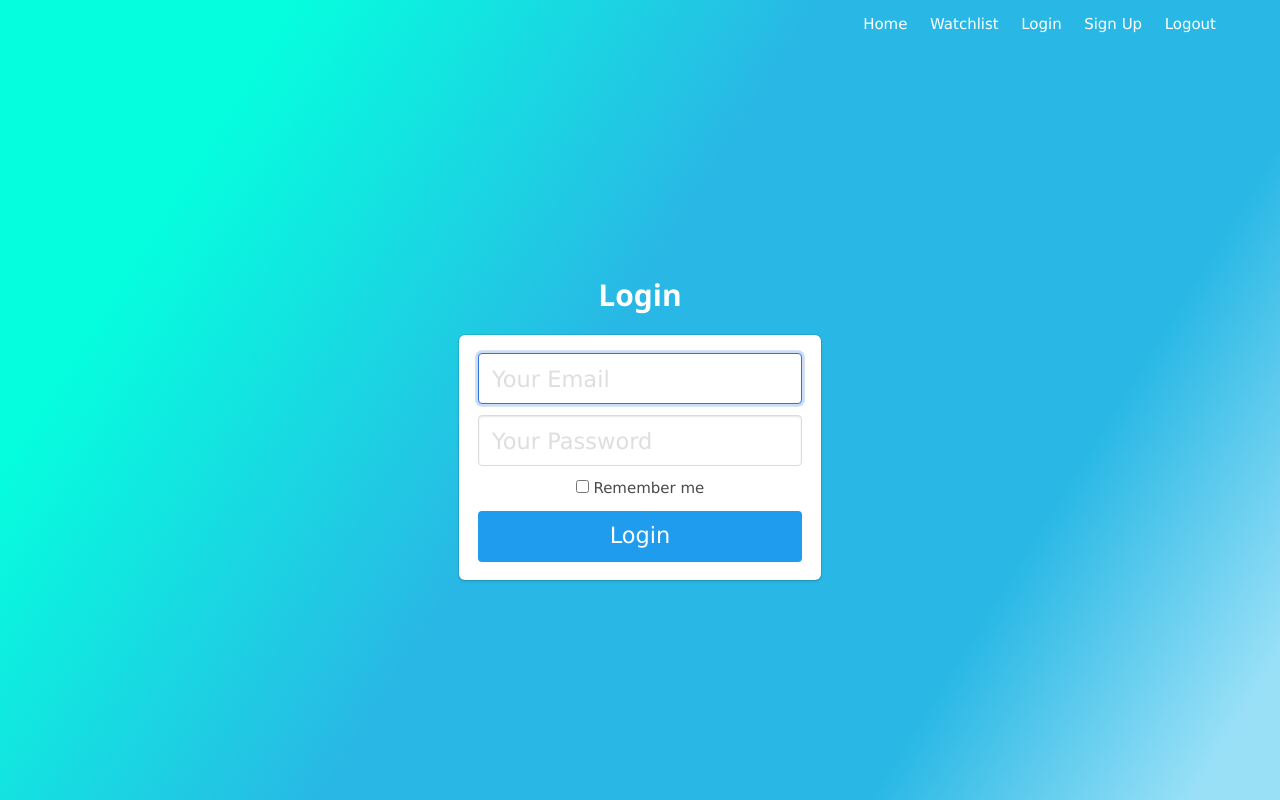
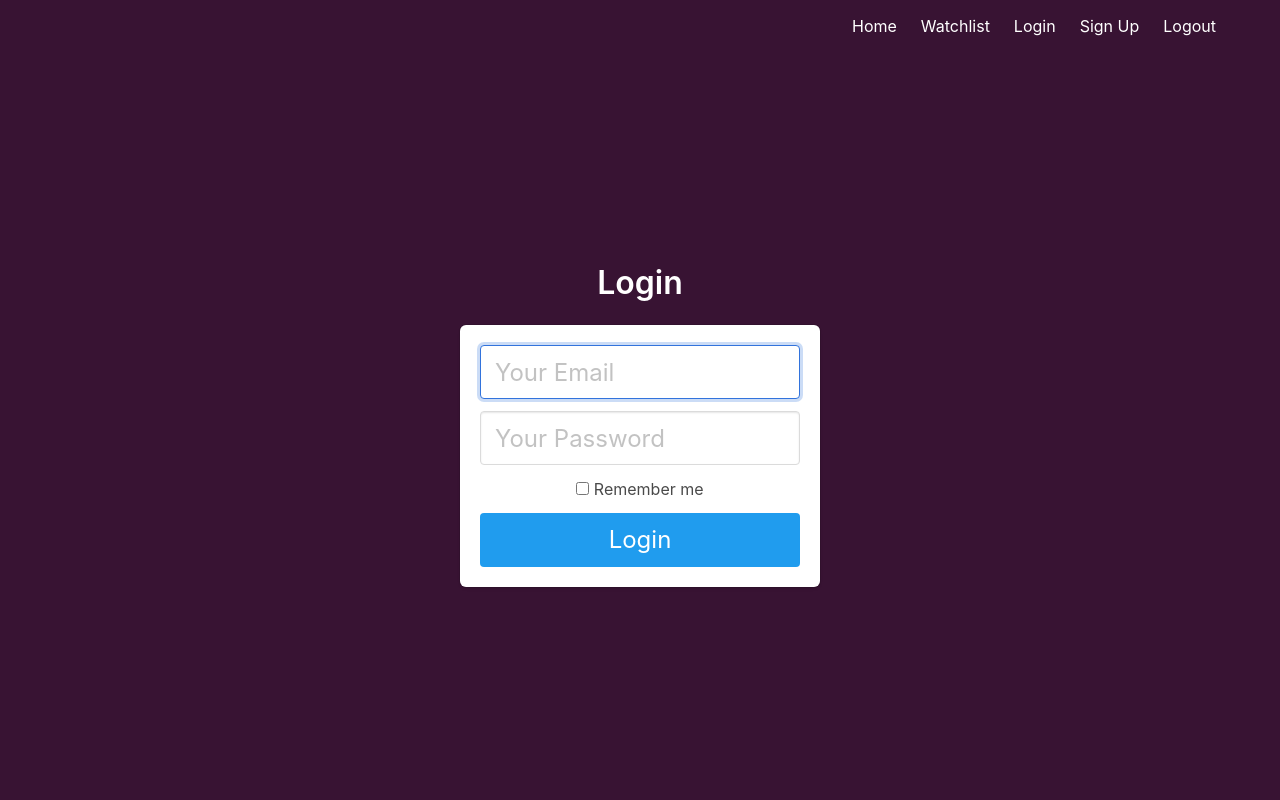
Before and after one commit to adithbharadwaj/Streamsearch, a Flask app: page / in a window 1280 px wide. Run offline with Flask 3, Linux system fonts and the light colour scheme.

Commit message:
Added new svgs

```diff
--- a/templates/base.html
+++ b/templates/base.html
@@ -5,17 +5,12 @@
     <meta charset="utf-8">
     <meta http-equiv="X-UA-Compatible" content="IE=edge">
     <meta name="viewport" content="width=device-width, initial-scale=1">
-    <title>Universal movie search</title>
+    <title>Stream Search</title>
     <link rel="stylesheet" href="https://cdnjs.cloudflare.com/ajax/libs/bulma/0.7.2/css/bulma.min.css" />
-    <link href="https://fonts.googleapis.com/css?family=K2D" rel="stylesheet">
-    <link rel="stylesheet" href="https://www.w3schools.com/w3css/4/w3.css">
-    <link rel="stylesheet" href="https://fonts.googleapis.com/css?family=Lato">
-    <link rel="stylesheet" href="https://cdnjs.cloudflare.com/ajax/libs/font-awesome/4.7.0/css/font-awesome.min.css">
 </head>
 
 <body>
-    <section class="hero is-primary is-fullheight" style="background: -webkit-linear-gradient(top left, rgba(5,255,222,1) 0%, rgba(5,255,222,1) 16%, rgba(41,184,229,1) 46%, rgba(41,184,229,1) 77%, rgba(153,224,247,1) 95%, rgba(153,224,247,1) 100%);">
-
+    <section class="hero is-primary is-fullheight" style="background: #381333;">
         <div class="hero-head">
             <nav class="navbar">
                 <div class="container">
@@ -41,11 +36,10 @@
                 </div>
             </nav>
         </div>
-
         <div class="hero-body">
             <div class="container has-text-centered">
-               {% block content %}
-               {% endblock %}
+                {% block content %}
+                {% endblock %}
             </div>
         </div>
     </section>
```
Also changed, not shown: templates/base2.html (+3 -5 lines), templates/main.html (+22 -15 lines), templates/movies_list.html (+19 -13 lines), static/background-blur.jpg (renamed from static/Moviebackground_blur.jpg), static/background.jpg (deleted), static/background.png (renamed from static/Moviebackground.png), static/logo/icon.svg (added), static/logo/main-ribbon.svg (added), static/logo/main.svg (added), static/logo/tagline.svg (added), static/logo/text.svg (added), static/searchicon.png (deleted), 1 other file.
